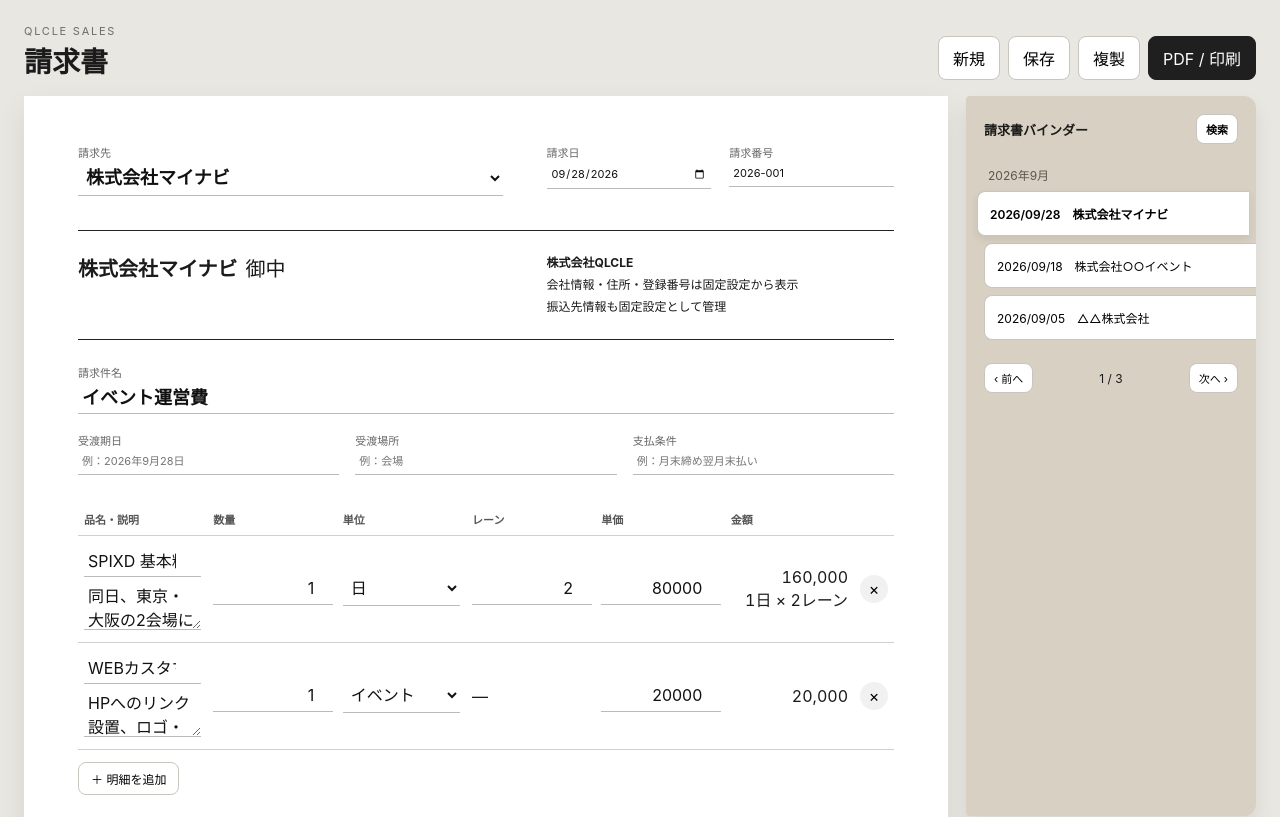
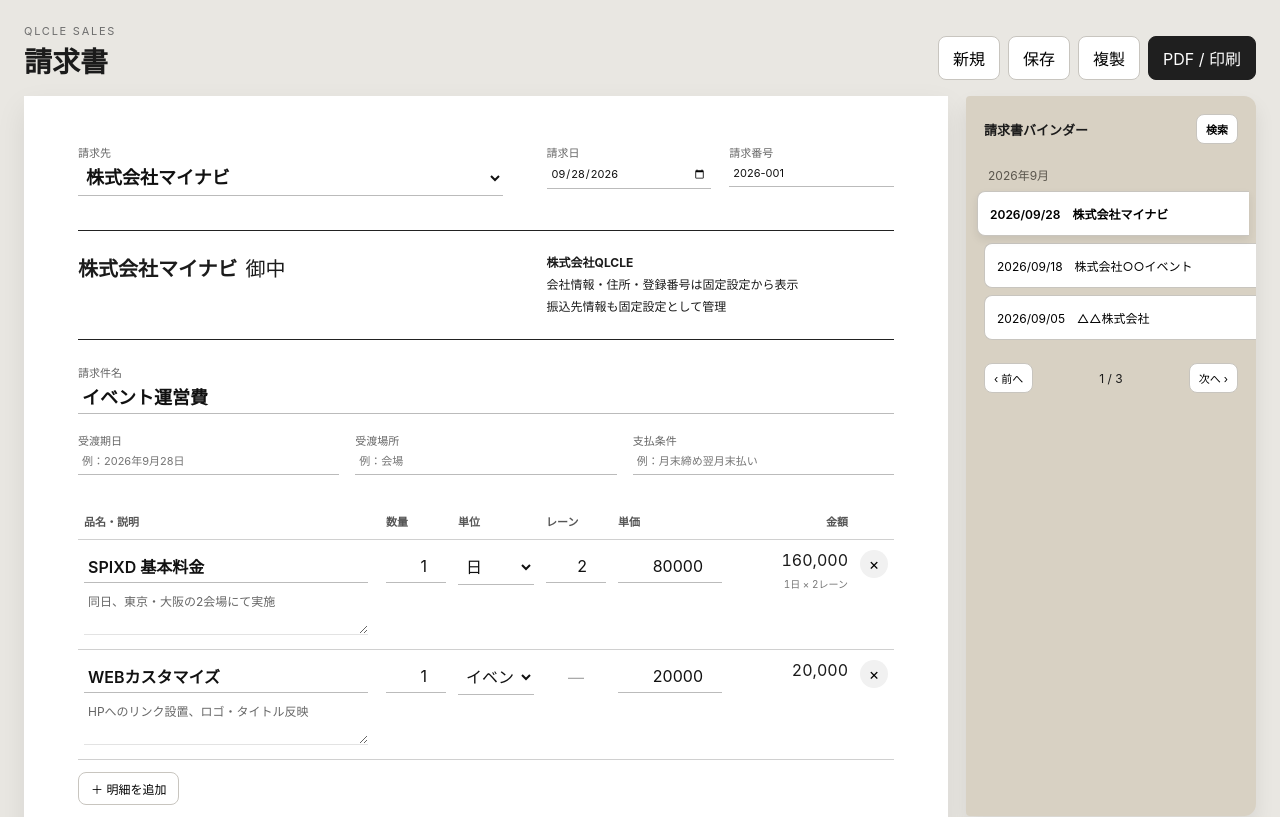
Before and after one commit to sterakawa/qlcle-sales, a Next.js app: page / in a window 1280 px wide. Shown: the top 817 px of the page. Built offline with nearby package versions, Linux system fonts and the light colour scheme.

Commit message:
Adjust invoice layout for flexible line items

```diff
--- a/app/globals.css
+++ b/app/globals.css
@@ -29,7 +29,7 @@
 }
 
 .toolbar {
-  max-width: 1440px;
+  max-width: 1540px;
   margin: 0 auto 16px;
   display: flex;
   align-items: end;
@@ -70,10 +70,10 @@
 }
 
 .workspace {
-  max-width: 1440px;
+  max-width: 1540px;
   margin: 0 auto;
   display: grid;
-  grid-template-columns: minmax(760px, 1fr) 290px;
+  grid-template-columns: minmax(900px, 1fr) 290px;
   gap: 18px;
   align-items: start;
 }
@@ -174,8 +174,9 @@
 .items th,
 .items td {
   border-bottom: 1px solid #d0d0d0;
-  padding: 8px 6px;
+  padding: 10px 6px;
   text-align: left;
+  vertical-align: top;
 }
 
 .items th {
@@ -184,8 +185,24 @@
   color: #555;
 }
 
-.items .number {
-  width: 120px;
+.items .qtyCol {
+  width: 72px;
+}
+
+.items .unitCol {
+  width: 88px;
+}
+
+.items .laneCol {
+  width: 72px;
+}
+
+.items .priceCol {
+  width: 116px;
+}
+
+.items .amountCol {
+  width: 126px;
   text-align: right;
 }
 
@@ -193,9 +210,49 @@
   width: 40px;
 }
 
+.itemMain {
+  padding-right: 12px !important;
+}
+
+.itemName {
+  font-weight: 600;
+}
+
+.itemDescription {
+  margin-top: 4px;
+  resize: vertical;
+  min-height: 48px;
+  font-size: 12px;
+  line-height: 1.45;
+  color: #666 !important;
+  border-bottom-color: #e3e3e3 !important;
+}
+
+.number {
+  text-align: right;
+}
+
+.compact {
+  min-width: 0;
+}
+
 .amount {
   text-align: right !important;
   font-variant-numeric: tabular-nums;
+  white-space: nowrap;
+}
+
+.calcHint {
+  margin-top: 6px;
+  font-size: 10px;
+  color: #777;
+}
+
+.notUsed {
+  display: block;
+  text-align: center;
+  color: #aaa;
+  padding-top: 7px;
 }
 
 .iconButton {
@@ -294,7 +351,7 @@
   font-size: 11px;
 }
 
-@media (max-width: 1050px) {
+@media (max-width: 1180px) {
   .workspace {
     grid-template-columns: 1fr;
   }
@@ -336,4 +393,8 @@
   textarea {
     appearance: none;
   }
+
+  .itemDescription {
+    resize: none;
+  }
 }
```
